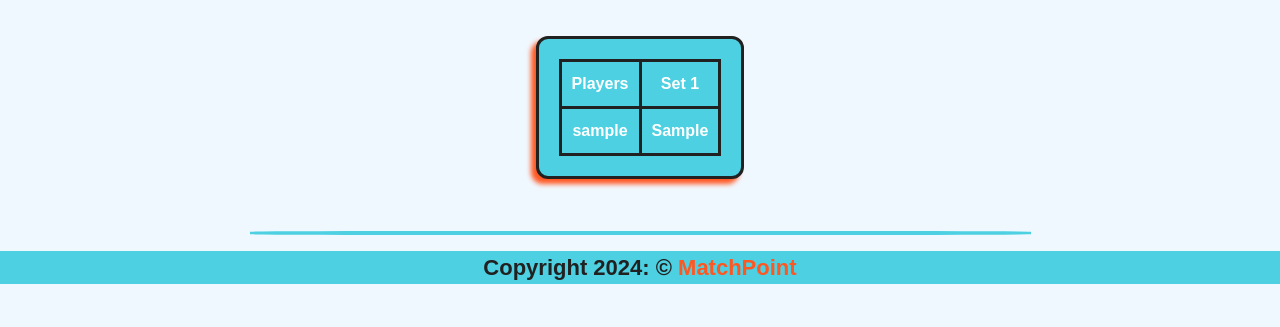
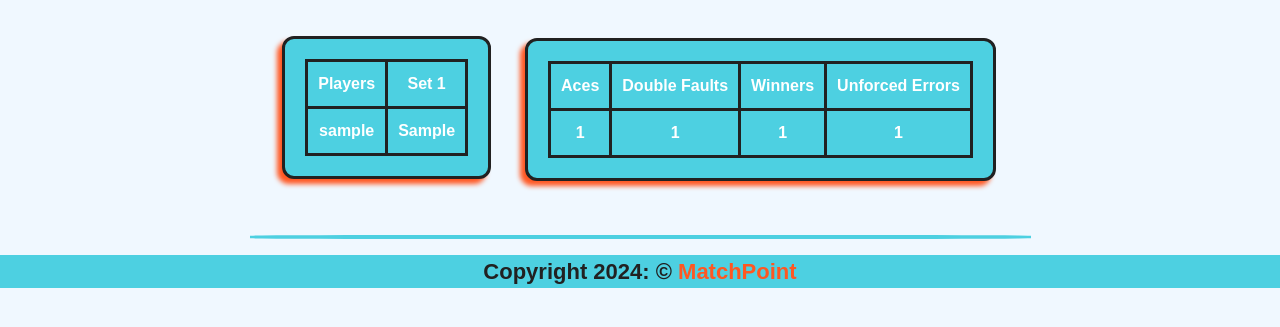
Before and after one commit to stephanosiliadis/MatchPoint, a Django app: template matchpointv2/core/templates/core/home.html in a window 1280 px wide. Shown: the part 56-383 px from the top of the page. Run offline with Django 4.2, Linux system fonts and the light colour scheme; the template is opened without the code that fills it: values that come from a table or form of the project are taken from there, others are empty; tables that the repository leaves empty hold one stand-in row (values such as "Sample post"); some libraries are stand-ins or nearby versions; some web fonts are replaced.

Commit message:
Created the functionality of the match_stats view, working on the "winner" logic.

```diff
--- a/matchpointv2/core/templates/core/home.html
+++ b/matchpointv2/core/templates/core/home.html
@@ -25,28 +25,50 @@
                     <tbody>
                         {% for player in match.players.all %}
                             {% if player == match.players.first %}
-                                <tr class="player">
+                                <tr {% if player.is_winner %}id="winner"{% endif %} class="player">
                                     <td>{{ player }}</td>
                                     {% for set in match.set_set.all %}
-                                        {% if player == match.players.first %}
-                                            <td>{{ set.player1_games }}</td>
-                                        {% else %}
-                                            <td>{{ set.player2_games }}</td>
-                                        {% endif %}
+                                        <td {% if set.player1_games|to_int > set.player2_games|to_int %}id="winner"{% endif %}>{{ set.player1_games }}</td>
                                     {% endfor %}
                                 </tr>
                             {% else %}
-                                <tr class="opponent">
+                                <tr {% if player.is_winner %}id="winner"{% endif %} class="opponent">
                                     <td>{{ player }}</td>
                                     {% for set in match.set_set.all %}
-                                        {% if player == match.players.first %}
-                                            <td>{{ set.player1_games }}</td>
-                                        {% else %}
-                                            <td>{{ set.player2_games }}</td>
-                                        {% endif %}
+                                        <td {% if set.player2_games|to_int > set.player1_games|to_int %}id="winner"{% endif %}>{{ set.player2_games }}</td>
                                     {% endfor %}
                                 </tr>
                             {% endif %}
+                        {% endfor %}
+                    </tbody>
+                </table>
+            </div>
+
+            <div class="table-stats m-2">
+                <table class="myTable" id="table-2">
+                    <caption>
+                        MatchPoto_int Stats
+                    </caption>
+                    <thead>
+                        <div class="info">
+                            <tr class="hidden">
+                                <td>Aces</td>
+                                <td>Double Faults</td>
+                                <td>Winners</td>
+                                <td>Unforced Errors</td>
+                            </tr>
+                        </div>
+                    </thead>
+                    <tbody class="stats">
+                        {% for stats in match.matchstats_set.all %}
+                            <div class="info">
+                                <tr class="hidden">
+                                    <td>{{ stats.aces }}</td>
+                                    <td>{{ stats.double_faults }}</td>
+                                    <td>{{ stats.winners }}</td>
+                                    <td>{{ stats.unforced_errors }}</td>
+                                </tr>
+                            </div>
                         {% endfor %}
                     </tbody>
                 </table>
--- a/matchpointv2/core/templatetags/my_filters.py
+++ b/matchpointv2/core/templatetags/my_filters.py
@@ -8,3 +8,8 @@ register = template.Library()
 @register.filter
 def make_list(value):
     return range(1, value + 1)
+
+
+@register.filter
+def to_int(value):
+    return int(value)
```
Also changed, not shown: matchpointv2/core/views.py (+22 -0 lines).
